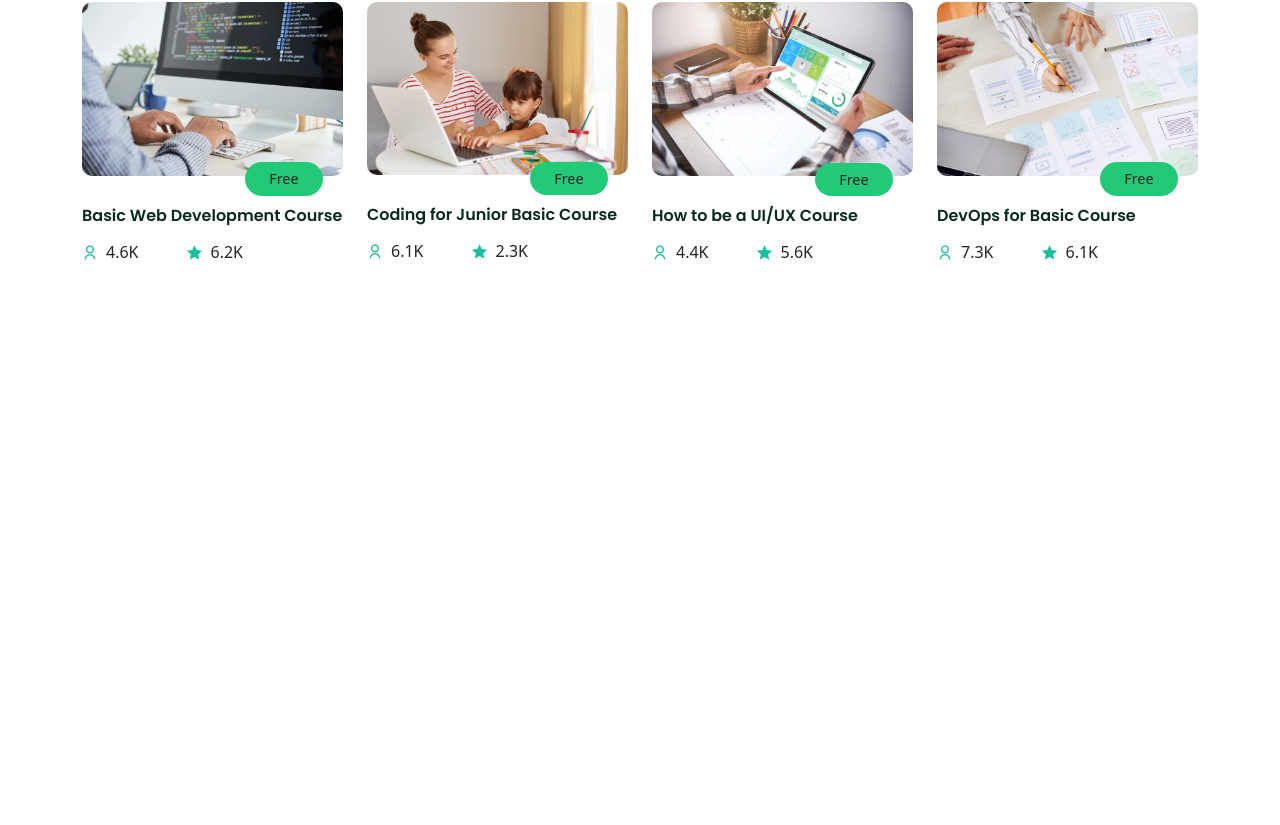
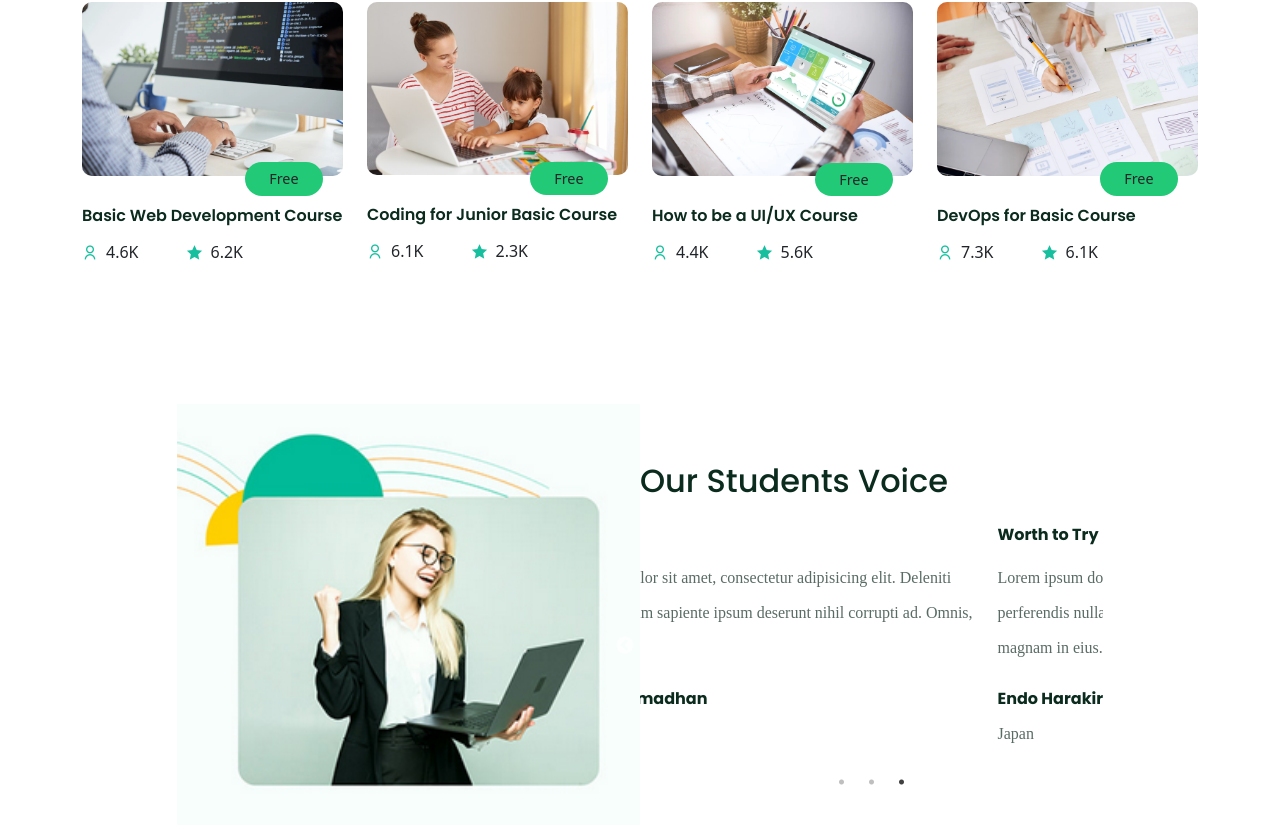
Before and after one commit to fzalv/elearning-landing, a React (Create React App) app: page / in a window 1280 px wide. Shown: the part 3175-4000 px from the top of the page. Before the commit the page ends 3509 px from the top, so only its background shows below. Built offline with nearby package versions, Linux system fonts and the light colour scheme; a web font is replaced by a local one.

Commit message:
testimonials section dan install react-slick

```diff
--- a/package.json
+++ b/package.json
@@ -12,8 +12,10 @@
     "react-dom": "^17.0.2",
     "react-player": "^2.9.0",
     "react-scripts": "5.0.0",
+    "react-slick": "^0.28.1",
     "reactstrap": "^9.0.1",
     "remixicon": "^2.5.0",
+    "slick-carousel": "^1.8.1",
     "web-vitals": "^2.1.4"
   },
   "scripts": {
--- /dev/null
+++ b/src/components/Testimonials/Testimonials.jsx
@@ -0,0 +1,73 @@
+import React from 'react'
+import { Container, Row, Col } from 'reactstrap'
+import './testimoni.css'
+import img from '../../assets/image/testimonial01.png'
+import Slider from 'react-slick'
+
+const Testimonials = () => {
+    const settings = {
+        dots: true,
+        infinite: true,
+        speed: 1000,
+        slidesToShow: 1,
+        autoplay: true,
+        autoplaySpeed: 3000,
+        slidesToScroll: 1
+    };
+
+    return (
+        <section>
+            <Container>
+                <Row>
+                    <Col lg='10' className='m-auto'>
+                        <div className="testimonial_wrapper d-flex justify-content-between align-items-center">
+                            <div className="tetimonial_img w-50">
+                                <img src={img} alt="" className='w-100' />
+                            </div>
+                            <div className="tetimonial_content w-50">
+                                <h2 className='mb-4'>Our Students Voice</h2>
+                                <Slider {...settings}>
+                                    <div>
+                                        <div className="single_testimonial">
+                                            <h6 className='mb-3 fw-bold'>Excellent course materials</h6>
+                                            <p>Lorem ipsum dolor sit amet consectetur adipisicing elit. Natus, dignissimos. Veritatis dolorem maiores repellendus aperiam fugiat cum consectetur quaerat dicta.</p>
+
+                                            <div className="student_info mt-4">
+                                                <h6 className='fw-bold'>Marcus Fredis</h6>
+                                                <p>New Delhi, India</p>
+                                            </div>
+                                        </div>
+                                    </div>
+                                    <div>
+                                        <div className="single_testimonial">
+                                            <h6 className='mb-3 fw-bold'>Good Course</h6>
+                                            <p>Lorem ipsum dolor sit amet, consectetur adipisicing elit. Deleniti excepturi magnam sapiente ipsum deserunt nihil corrupti ad. Omnis, incidunt a.</p>
+
+                                            <div className="student_info mt-4">
+                                                <h6 className='fw-bold'>Leonardo Ramadhan</h6>
+                                                <p>Bangladesh</p>
+                                            </div>
+                                        </div>
+                                    </div>
+                                    <div>
+                                        <div className="single_testimonial">
+                                            <h6 className='mb-3 fw-bold'>Worth to Try</h6>
+                                            <p>Lorem ipsum dolor sit amet, consectetur adipisicing elit. Voluptate perferendis nulla assumenda consectetur officia deleniti quis. Dicta magnam in eius.</p>
+
+                                            <div className="student_info mt-4">
+                                                <h6 className='fw-bold'>Endo Harakiri</h6>
+                                                <p>Japan</p>
+                                            </div>
+                                        </div>
+                                    </div>
+                                </Slider>
+                            </div>
+                        </div>
+                    </Col>
+                </Row>
+            </Container>
+        </section>
+    )
+}
+
+export default Testimonials
--- /dev/null
+++ b/src/components/Testimonials/testimoni.css
@@ -0,0 +1,2 @@
+@import "~slick-carousel/slick/slick.css";
+@import "~slick-carousel/slick/slick-theme.css";
--- a/src/pages/Home.jsx
+++ b/src/pages/Home.jsx
@@ -7,6 +7,7 @@ import Feature from '../components/Feature-section/Feature';
 import FreeCourse from '../components/Free-course-section/FreeCourse';
 import Header from '../components/Header/Header';
 import HeroSection from '../components/Hero-Section/HeroSection';
+import Testimonials from '../components/Testimonials/Testimonials';
 
 const Home = () => {
     return (
@@ -19,6 +20,7 @@ const Home = () => {
             <ChooseUs />
             <Feature />
             <FreeCourse />
+            <Testimonials />
         </Fragment>
     );
 };
```
Also changed, not shown: 1 other file (tests, documents, lock files or other folders).
